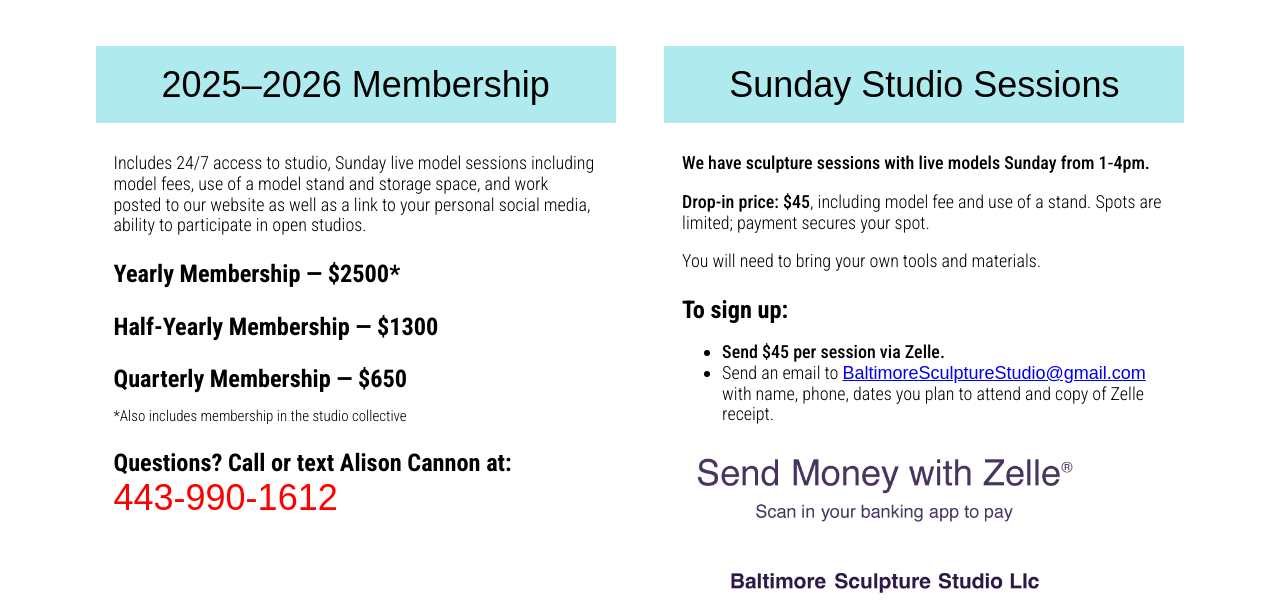
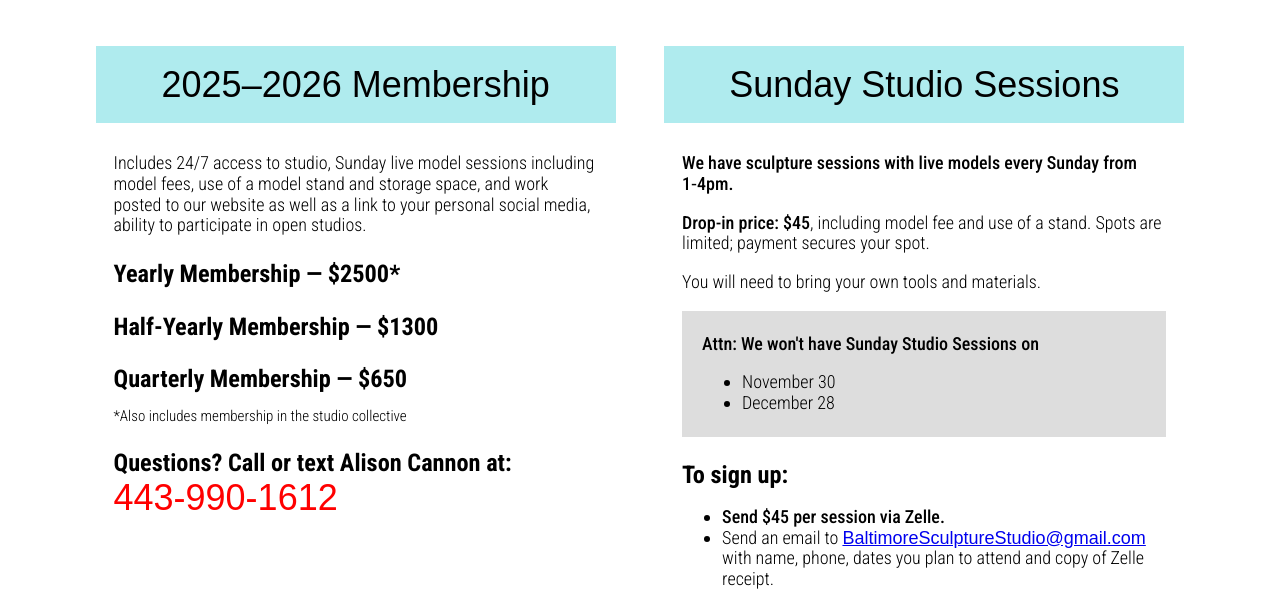
Before and after one commit to deanenettles/BaltimoreSculptureStudio, a plain HTML site: page index.html in a window 1280 px wide. Shown: the part 686-1291 px from the top of the page. Drawn offline with nearby package versions, Linux system fonts and the light colour scheme; a web font is replaced by a local one.

Commit message:
No Sunday Studio Sessions

```diff
--- a/index.html
+++ b/index.html
@@ -82,6 +82,8 @@
 
         .overall {background-color:#ddd; width:100%; margin-bottom:1rem;}
 
+        .noSessions {background-color:#ddd; padding:5px 20px;}
+
         img[src="images/zelle_baltsculptstudio.jpg"] {width:100%; max-width:400px; margin:0 auto;}
 
         @media only screen and (min-width: 700px){
@@ -119,9 +121,17 @@
     <div class="fees">
         <div class="dropin">
             <h2>Sunday Studio Sessions</h2>
-            <p><strong>We have sculpture sessions with live models Sunday from 1&#8209;4pm.</strong></p>
+            <p><strong>We have sculpture sessions with live models every Sunday from 1&#8209;4pm.</strong></p>
             <p><strong>Drop-in price: $45</strong>, including model fee and use of a stand. Spots are limited; payment secures your spot.</p>
             <p>You will need to bring your own tools and materials.</p>
+            <div class="noSessions">
+                <p><strong>Attn: We won't have Sunday Studio Sessions on</strong></p>
+                <ul>
+                    <li>November 30</li>
+                    <li>December 28</li>
+                </ul>
+
+            </div>
             <h3>To sign up: </h3>
             <ul>
             <li><strong>Send $45 per session via Zelle.</strong></li>
```
Also changed, not shown: 1 other file.
